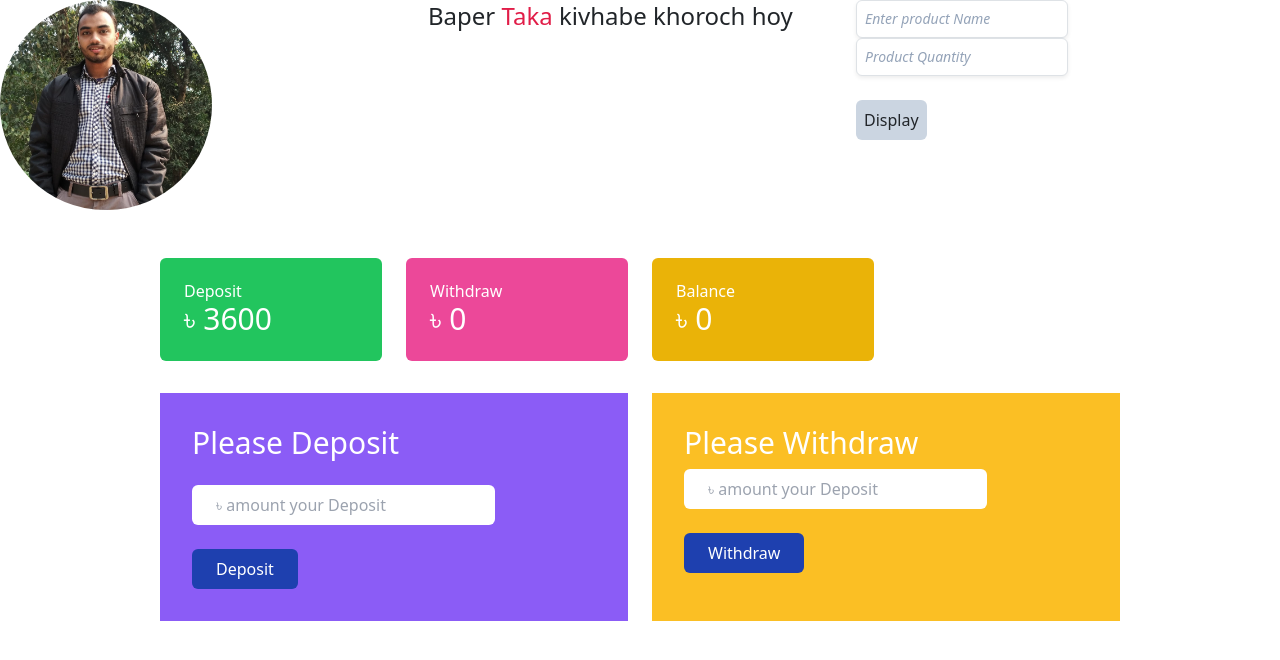
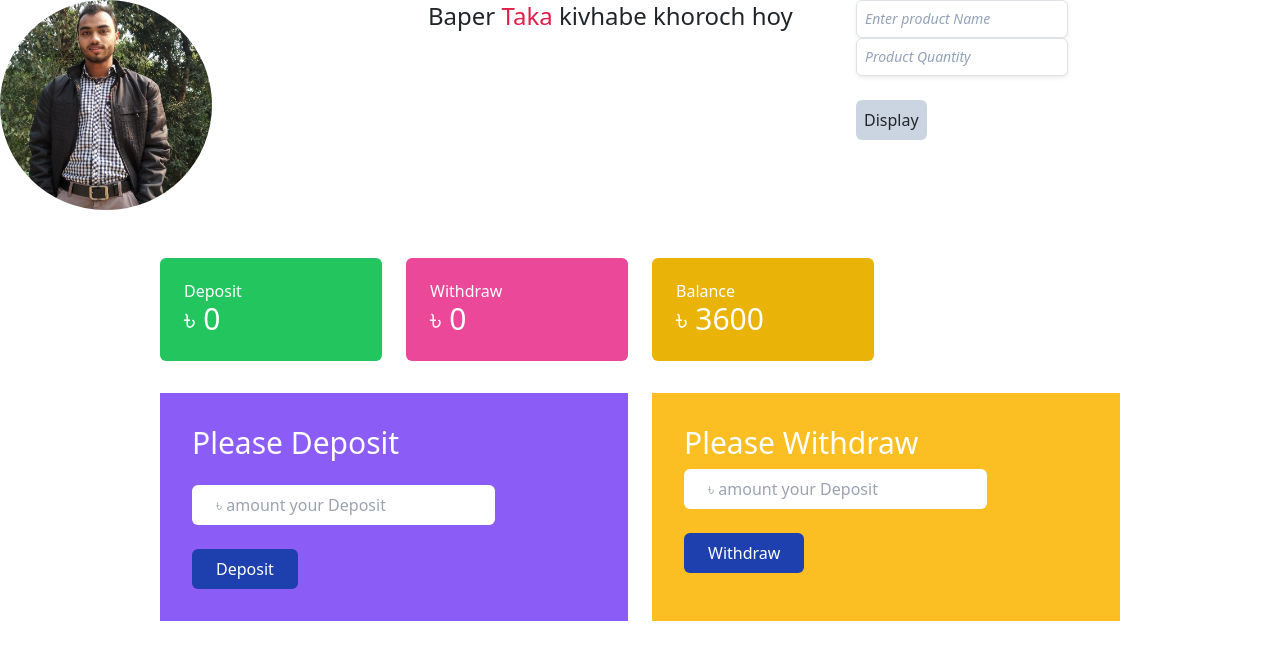
Before and after one commit to Mutasim15/My-Meal_hisab, a plain HTML site: page index.html in a window 1280 px wide. Drawn offline with nearby package versions, Linux system fonts and the light colour scheme.

Commit message:
my-hisab

```diff
--- a/index.html
+++ b/index.html
@@ -30,7 +30,7 @@
     <div class="grid grid-cols-4 gap-4 w-9/12  mx-auto ">
         <div class="bg-green-500 p-4 rounded">
             <h2 class="text-1xl font-medium text-white">Deposit</h2>
-            <h4  class="text-3xl font-medium text-white">৳ <span id="depositAmount">3600</span></h4>
+            <h4  class="text-3xl font-medium text-white">৳ <span id="depositAmount">0</span></h4>
 
 
         </div>
@@ -40,7 +40,7 @@
         </div>
         <div class="bg-yellow-500 p-4 rounded">
             <h2 class="text-1xl font-medium text-white">Balance</h2>
-            <h4 class="text-3xl font-medium text-white">৳ <span id="balance" >0</span></h4>
+            <h4 class="text-3xl font-medium text-white">৳ <span id="balance" >3600</span></h4>
         </div>
         <div class="p-0 rounded text-stone">
             <!-- <h2 class="text-3xl font-medium ">Product List</h2>
```
